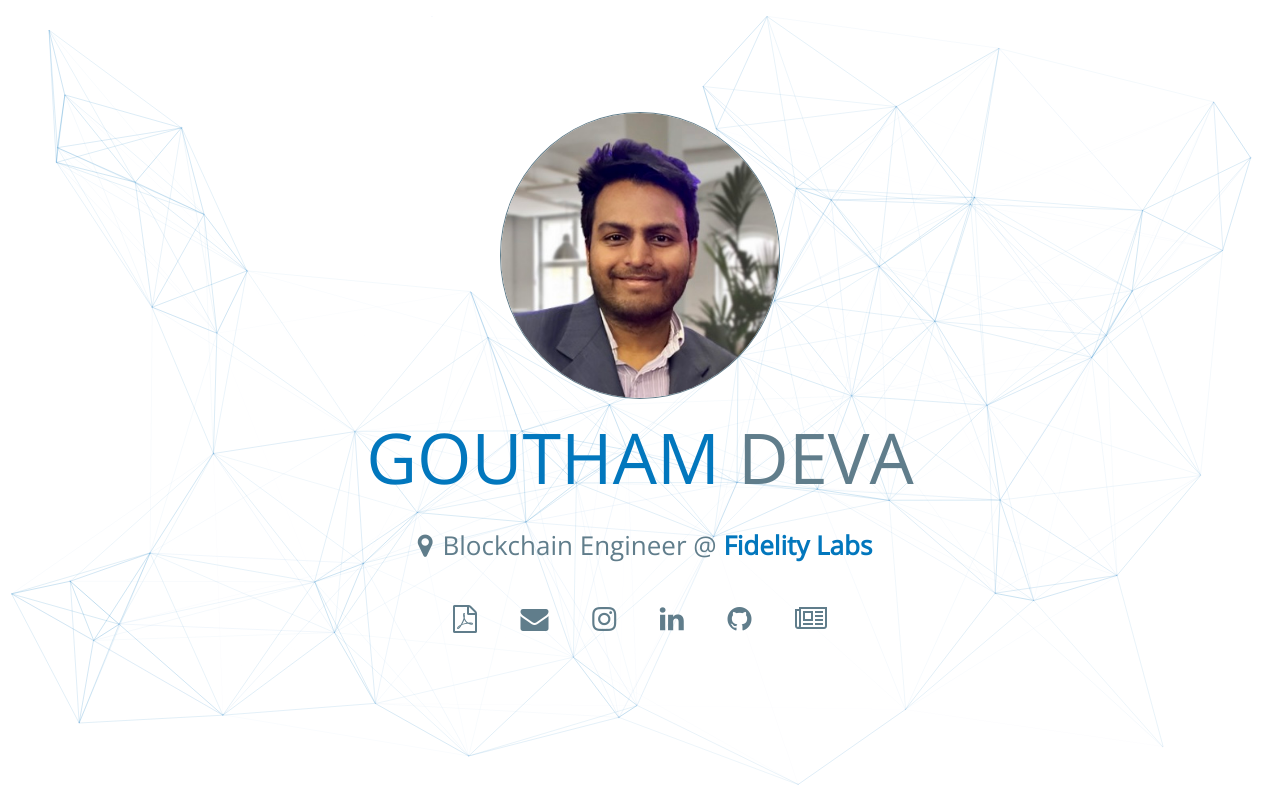
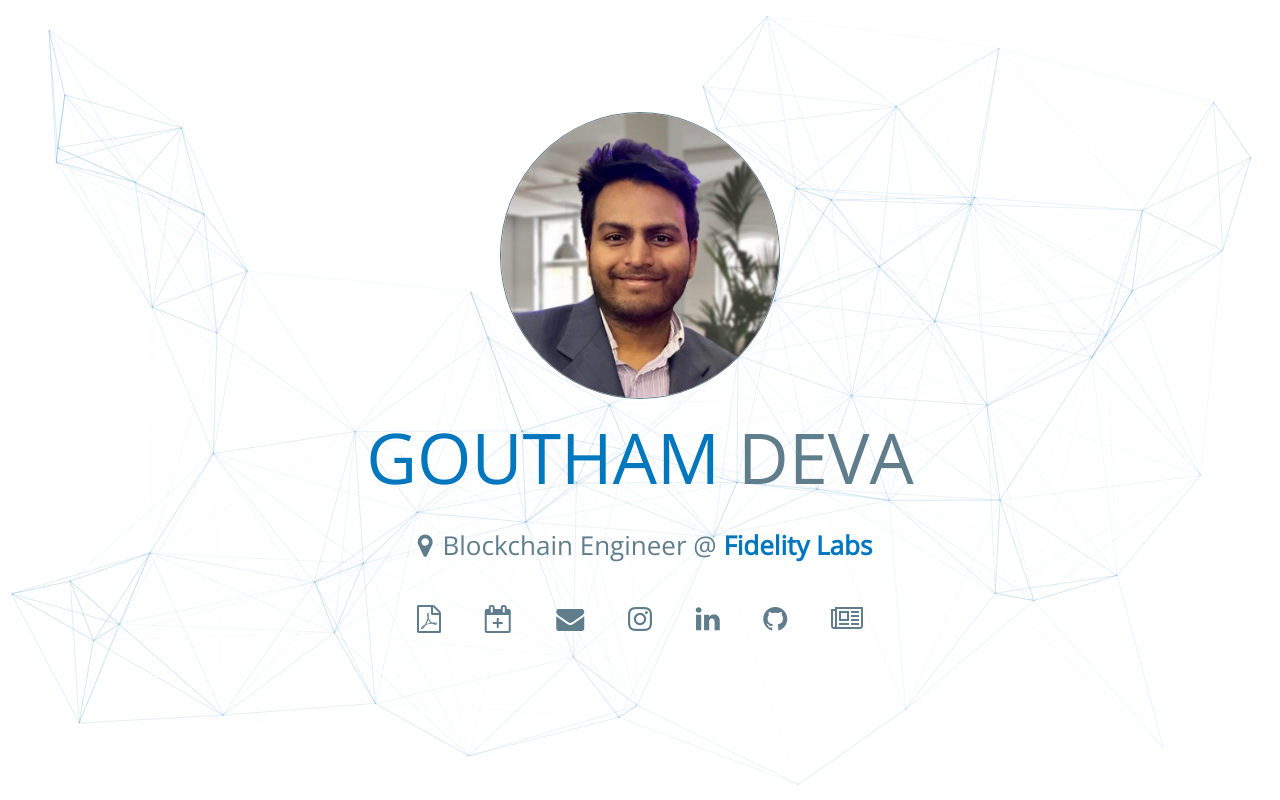
Before and after one commit to godeva/godeva.github.io, a plain HTML site: page index.html in a window 1280 px wide. Drawn offline with nearby package versions, Linux system fonts and the light colour scheme.

Commit message:
Update index.html

```diff
--- a/index.html
+++ b/index.html
@@ -45,6 +45,7 @@
                             </h5>
                             <div id="social">
                                 <a class="socialicon" href="assets\DevaGouthamResume.pdf"><i class="fa fa-file-pdf-o" aria-hidden="true"></i></a>
+                                <a class="socialicon" href="https://calendar.app.google/m9J2tfY21SJv4UEKA"><i class="fa fa-calendar-plus-o"></i></a>
                                 <a class="socialicon" href="mailto:godevawork@gmail.com"><i class="fa fa-envelope"></i></a>
                                 <a class="socialicon" href="https://www.instagram.com/gothamodeva/"><i class="fa fa-instagram"></i></a>
                                 <a class="socialicon" href="https://www.linkedin.com/in/gouthamdeva"><i class="fa fa-linkedin"></i></a>
```
